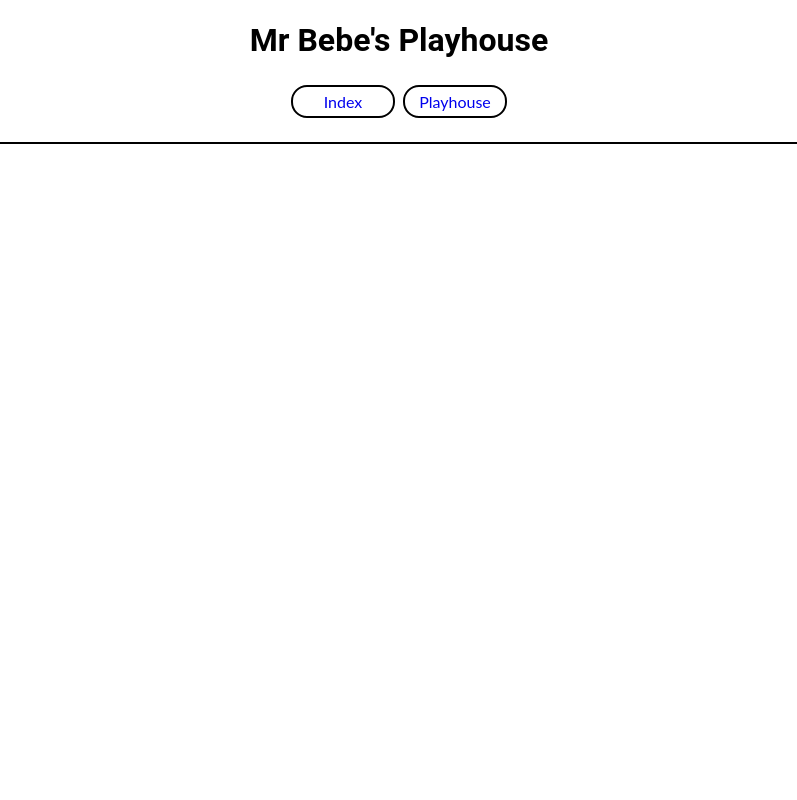
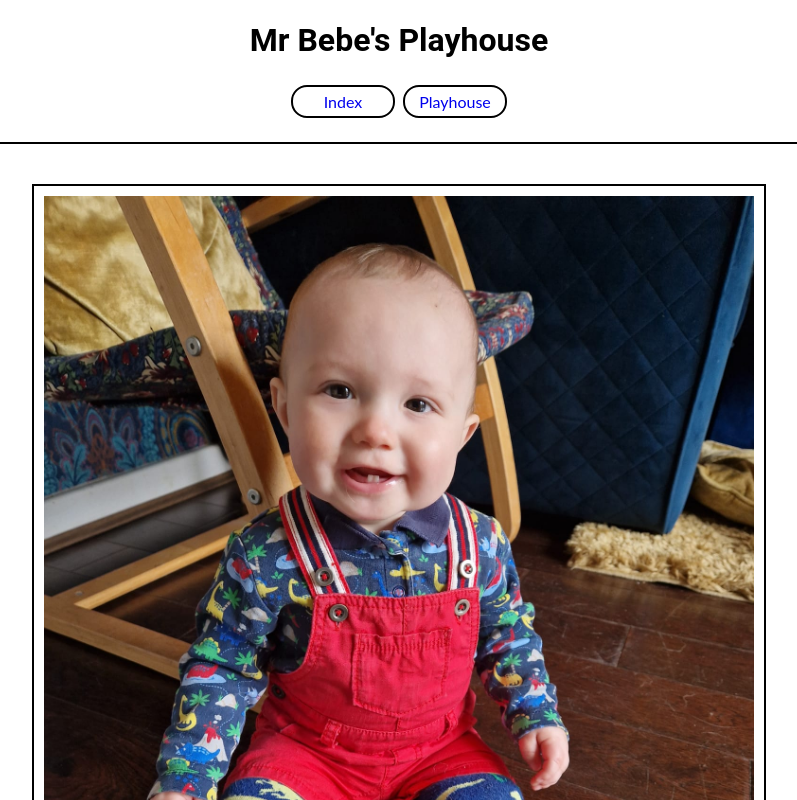
Before and after one commit to RhysYDev/practice, a website: page index.html in a window 1280 px wide. Shown: the top 800 px of the page, without its empty margins (241-1038 px from the left). Drawn offline with Linux system fonts and the light colour scheme.

Commit message:
feat: added a come images and random packages i dont understand

```diff
--- a/index.html
+++ b/index.html
@@ -18,6 +18,13 @@
             </li>
         </ul>
     </nav>
+    <section>
+        <figure>
+            <img src="assets/images/bebe sat down.jpeg" alt="bebe sat down">
+            <img src="assets/images/bebe wit hat.jpeg" alt="bebe with hat">
+            <img src="assets/images/bebe with block.jpeg" alt="bebe with block">
+        </figure>
+    </section>
 
 </body>
 </html>
--- /dev/null
+++ b/package.json
@@ -0,0 +1,5 @@
+{
+  "dependencies": {
+    "emmet": "^2.4.7"
+  }
+}
```
Also changed, not shown: README.md, assets/images/bebe sat down.jpeg (added), assets/images/bebe wit hat.jpeg (added), assets/images/bebe with block.jpeg (added), 1 other file.
